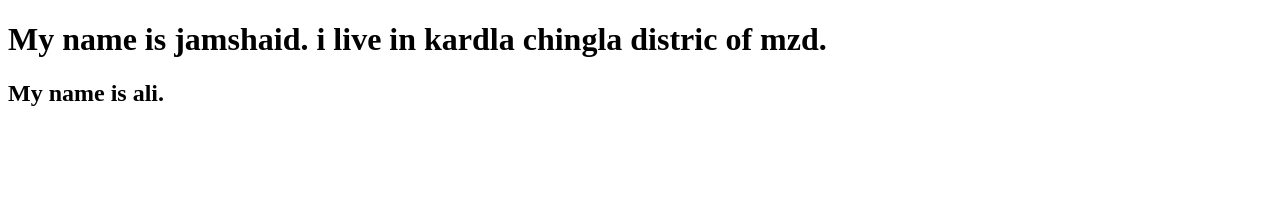
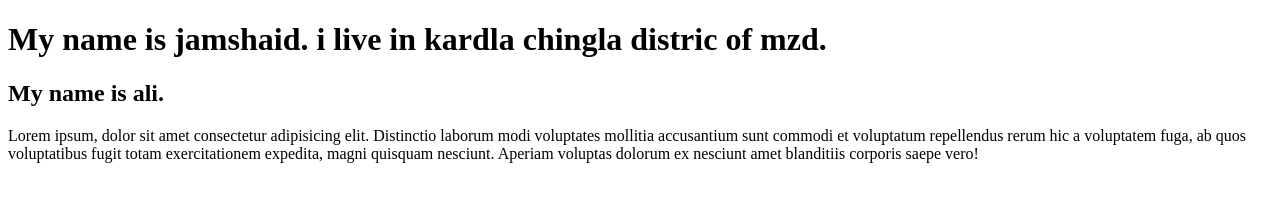
Before and after one commit to EngrJamshaid/Result, a plain HTML site: page index.html in a window 1280 px wide. Drawn offline with Linux system fonts and the light colour scheme.

Commit message:
paragraph added

```diff
--- a/index.html
+++ b/index.html
@@ -8,5 +8,6 @@
 <body>
     <h1>My name is jamshaid. i live in kardla chingla distric of mzd.</h1>
     <h2>My name is ali.</h2>
+    <p>Lorem ipsum, dolor sit amet consectetur adipisicing elit. Distinctio laborum modi voluptates mollitia accusantium sunt commodi et voluptatum repellendus rerum hic a voluptatem fuga, ab quos voluptatibus fugit totam exercitationem expedita, magni quisquam nesciunt. Aperiam voluptas dolorum ex nesciunt amet blanditiis corporis saepe vero!</p>
 </body>
 </html>
```
